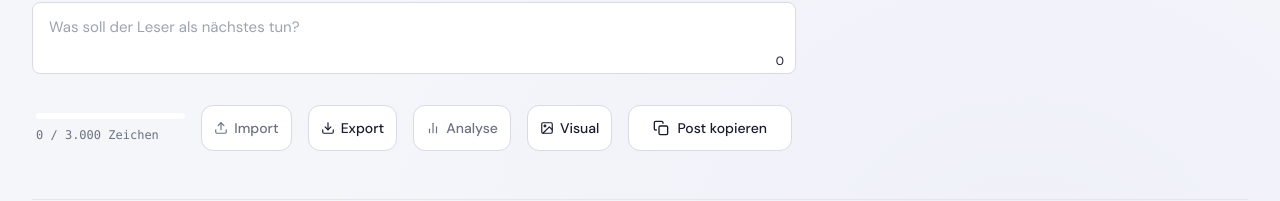
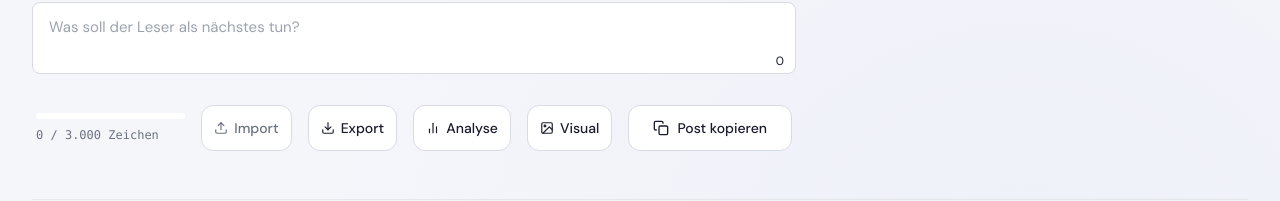
Before and after one commit to StefanMuellerAI/linkedineditor, a Next.js app: page / in a window 1280 px wide. Shown: the part 624-825 px from the top of the page. Built offline with nearby package versions, Linux system fonts and the light colour scheme; no server answers.

Commit message:
Fix button enable and disabled styling states

```diff
--- a/components/CharCount.tsx
+++ b/components/CharCount.tsx
@@ -60,7 +60,10 @@ export default function CharCount({ hook, content, cta, onVisualGenerate, visual
 
   const charCount = mergedText.length;
   const isOverLimit = charCount > MAX_CHARS;
-  const isEmpty = charCount === 0;
+  const hasPostContent = charCount > 0;
+  const isEmpty = !hasPostContent;
+  const canOpenAnalytics = hasPostContent;
+  const canOpenVisualGenerator = visualEnabled && hasPostContent;
   const percentage = Math.min((charCount / MAX_CHARS) * 100, 100);
 
   const barColor = useMemo(() => {
@@ -87,6 +90,12 @@ export default function CharCount({ hook, content, cta, onVisualGenerate, visual
       setTimeout(() => setCopied(false), 2000);
     }
   }, [mergedText, isOverLimit, isEmpty]);
+
+  React.useEffect(() => {
+    if (!canOpenAnalytics && showAnalytics) {
+      setShowAnalytics(false);
+    }
+  }, [canOpenAnalytics, showAnalytics]);
 
   const handleExport = useCallback(() => {
     const md = exportToMarkdown(hook, content, cta);
@@ -176,13 +185,13 @@ export default function CharCount({ hook, content, cta, onVisualGenerate, visual
         {/* Export */}
         <button
           onClick={handleExport}
-          disabled={isEmpty}
+          disabled={!hasPostContent}
           title="Post als .md exportieren"
           className={`px-3 py-3 rounded-xl text-sm font-medium shrink-0
                      border transition-all duration-200
-                     ${isEmpty
+                     ${!hasPostContent
                        ? "bg-editor-surface text-editor-muted/30 border-editor-border cursor-not-allowed"
-                       : "bg-editor-surface text-editor-muted border-editor-border hover:text-editor-text hover:border-editor-muted"
+                       : "bg-editor-surface text-editor-text border-editor-border hover:border-editor-muted"
                      }`}
         >
           <span className="flex items-center gap-1.5">
@@ -197,13 +206,16 @@ export default function CharCount({ hook, content, cta, onVisualGenerate, visual
 
         {/* Analytics Toggle */}
         <button
-          onClick={() => setShowAnalytics(!showAnalytics)}
+          onClick={() => canOpenAnalytics && setShowAnalytics(!showAnalytics)}
+          disabled={!canOpenAnalytics}
           className={`
             px-3 py-3 rounded-xl text-sm font-medium shrink-0
             border transition-all duration-200
-            ${showAnalytics
+            ${!canOpenAnalytics
+              ? "bg-editor-surface text-editor-muted/30 border-editor-border cursor-not-allowed"
+              : showAnalytics
               ? "bg-editor-accent/10 text-editor-accent border-editor-accent/30"
-              : "bg-editor-surface text-editor-muted border-editor-border hover:text-editor-text hover:border-editor-muted"
+              : "bg-editor-surface text-editor-text border-editor-border hover:border-editor-muted"
             }
           `}
           title="Post-Analyse anzeigen"
@@ -221,14 +233,14 @@ export default function CharCount({ hook, content, cta, onVisualGenerate, visual
         {/* Visual Generator */}
         <button
           onClick={onVisualGenerate}
-          disabled={!visualEnabled || isEmpty}
+          disabled={!canOpenVisualGenerator}
           title={!visualEnabled ? "GEMINI_API_KEY nicht konfiguriert" : "Visual zum Post generieren"}
           className={`
             px-3 py-3 rounded-xl text-sm font-medium shrink-0
             border transition-all duration-200
-            ${!visualEnabled || isEmpty
+            ${!canOpenVisualGenerator
               ? "bg-editor-surface text-editor-muted/30 border-editor-border cursor-not-allowed"
-              : "bg-editor-surface text-editor-muted border-editor-border hover:text-emerald-500 hover:border-emerald-500/30"
+              : "bg-editor-surface text-editor-text border-editor-border hover:text-emerald-500 hover:border-emerald-500/30"
             }
           `}
         >
```
